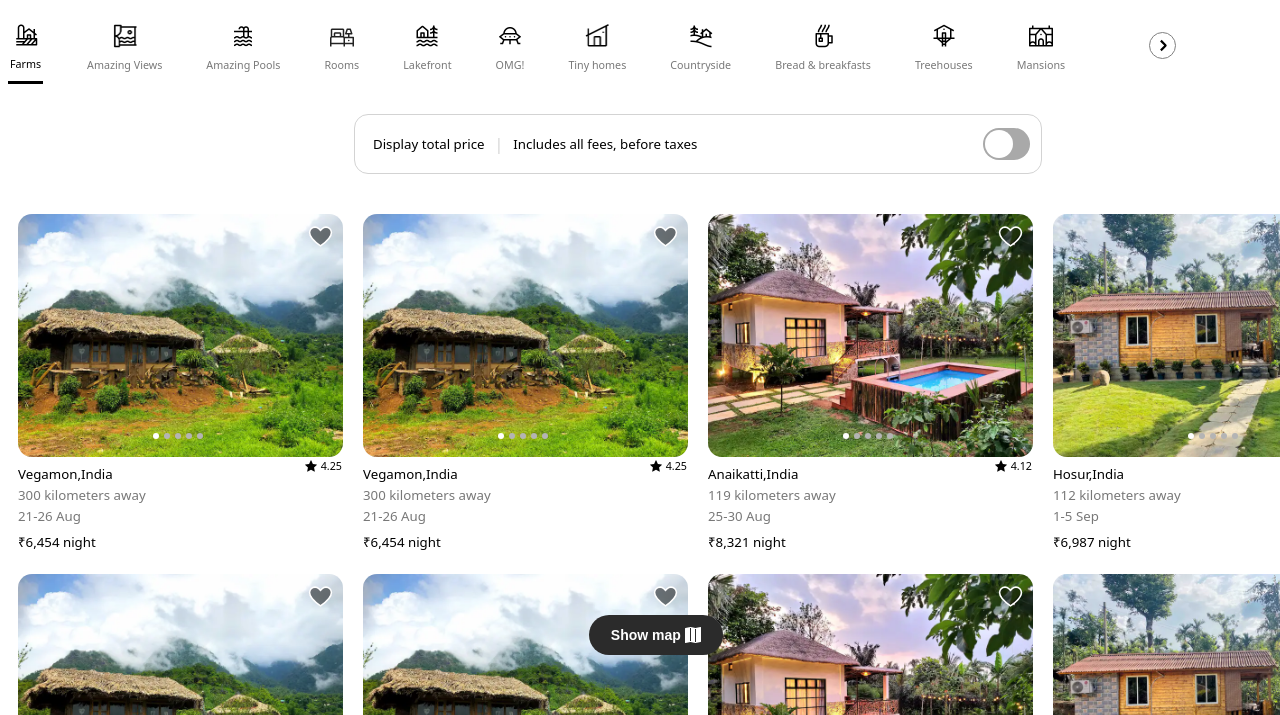
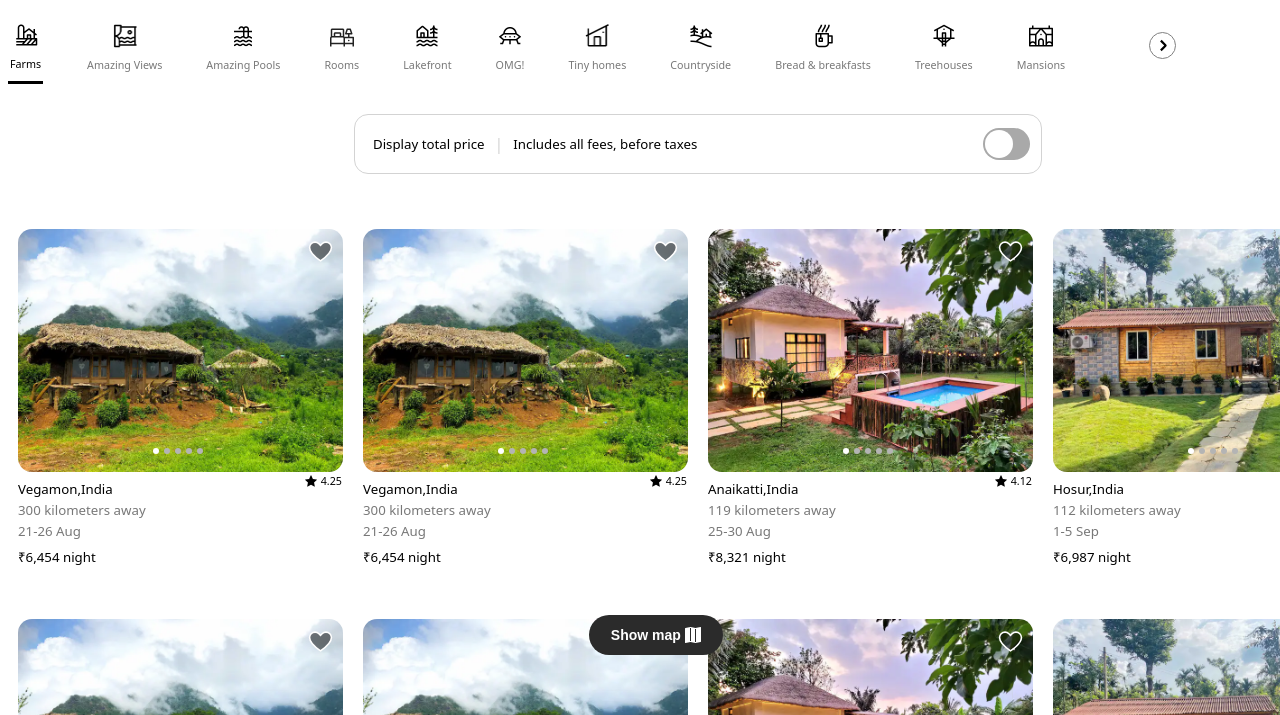
Before and after one commit to rilangkishabong/AirBnB-Clone, a plain HTML site: page index.html in a window 1280 px wide. Shown: the part 85-800 px from the top of the page. Drawn offline with Linux system fonts and the light colour scheme.

Commit message:
fixed margin.

```diff
--- a/index.html
+++ b/index.html
@@ -5,7 +5,7 @@
     <meta charset="UTF-8">
     <meta name="viewport" content="width=device-width, initial-scale=1.0">
     <link rel="stylesheet" href="styles.css">
-    <title>Document</title>
+    <title>Airbnb Clone</title>
 </head>
 
 <body>
@@ -21,8 +21,8 @@
                 <img src="./assets/svg/search.svg" alt="" class="search-icon">
                 <div class="profile">
                     <h6>Airbnb your home</h6>
-                <svg xmlns="http://www.w3.org/2000/svg" width="16" height="16" fill="currentColor" class="bi bi-globe"
-                    viewBox="0 0 16 16">
+                    <svg xmlns="http://www.w3.org/2000/svg" width="16" height="16" fill="currentColor"
+                        class="bi bi-globe" viewBox="0 0 16 16">
                         <path
                             d="M0 8a8 8 0 1 1 16 0A8 8 0 0 1 0 8zm7.5-6.923c-.67.204-1.335.82-1.887 1.855A7.97 7.97 0 0 0 5.145 4H7.5V1.077zM4.09 4a9.267 9.267 0 0 1 .64-1.539 6.7 6.7 0 0 1 .597-.933A7.025 7.025 0 0 0 2.255 4H4.09zm-.582 3.5c.03-.877.138-1.718.312-2.5H1.674a6.958 6.958 0 0 0-.656 2.5h2.49zM4.847 5a12.5 12.5 0 0 0-.338 2.5H7.5V5H4.847zM8.5 5v2.5h2.99a12.495 12.495 0 0 0-.337-2.5H8.5zM4.51 8.5a12.5 12.5 0 0 0 .337 2.5H7.5V8.5H4.51zm3.99 0V11h2.653c.187-.765.306-1.608.338-2.5H8.5zM5.145 12c.138.386.295.744.468 1.068.552 1.035 1.218 1.65 1.887 1.855V12H5.145zm.182 2.472a6.696 6.696 0 0 1-.597-.933A9.268 9.268 0 0 1 4.09 12H2.255a7.024 7.024 0 0 0 3.072 2.472zM3.82 11a13.652 13.652 0 0 1-.312-2.5h-2.49c.062.89.291 1.733.656 2.5H3.82zm6.853 3.472A7.024 7.024 0 0 0 13.745 12H11.91a9.27 9.27 0 0 1-.64 1.539 6.688 6.688 0 0 1-.597.933zM8.5 12v2.923c.67-.204 1.335-.82 1.887-1.855.173-.324.33-.682.468-1.068H8.5zm3.68-1h2.146c.365-.767.594-1.61.656-2.5h-2.49a13.65 13.65 0 0 1-.312 2.5zm2.802-3.5a6.959 6.959 0 0 0-.656-2.5H12.18c.174.782.282 1.623.312 2.5h2.49zM11.27 2.461c.247.464.462.98.64 1.539h1.835a7.024 7.024 0 0 0-3.072-2.472c.218.284.418.598.597.933zM10.855 4a7.966 7.966 0 0 0-.468-1.068C9.835 1.897 9.17 1.282 8.5 1.077V4h2.355z" />
                     </svg>
@@ -519,8 +519,10 @@
             </div>
         </div>
         <button class="fixed-button">Show map
-            <svg xmlns="http://www.w3.org/2000/svg" width="16" height="16" fill="currentColor" class="bi bi-map-fill" viewBox="0 0 16 16">
-  <path fill-rule="evenodd" d="M16 .5a.5.5 0 0 0-.598-.49L10.5.99 5.598.01a.5.5 0 0 0-.196 0l-5 1A.5.5 0 0 0 0 1.5v14a.5.5 0 0 0 .598.49l4.902-.98 4.902.98a.502.502 0 0 0 .196 0l5-1A.5.5 0 0 0 16 14.5V.5zM5 14.09V1.11l.5-.1.5.1v12.98l-.402-.08a.498.498 0 0 0-.196 0L5 14.09zm5 .8V1.91l.402.08a.5.5 0 0 0 .196 0L11 1.91v12.98l-.5.1-.5-.1z"/>
+            <svg xmlns="http://www.w3.org/2000/svg" width="16" height="16" fill="currentColor" class="bi bi-map-fill"
+                viewBox="0 0 16 16">
+                <path fill-rule="evenodd"
+                    d="M16 .5a.5.5 0 0 0-.598-.49L10.5.99 5.598.01a.5.5 0 0 0-.196 0l-5 1A.5.5 0 0 0 0 1.5v14a.5.5 0 0 0 .598.49l4.902-.98 4.902.98a.502.502 0 0 0 .196 0l5-1A.5.5 0 0 0 16 14.5V.5zM5 14.09V1.11l.5-.1.5.1v12.98l-.402-.08a.498.498 0 0 0-.196 0L5 14.09zm5 .8V1.91l.402.08a.5.5 0 0 0 .196 0L11 1.91v12.98l-.5.1-.5-.1z" />
             </svg>
         </button>
     </div>
--- a/styles.css
+++ b/styles.css
@@ -218,7 +218,7 @@ body{
     width: 325px;
     height: 280px;
     padding: 10px;
-    margin: 30px 0;
+    margin: 45px 0;
 }
 
 .content{
```
Lines whose indentation alone changed are shown as unchanged.
